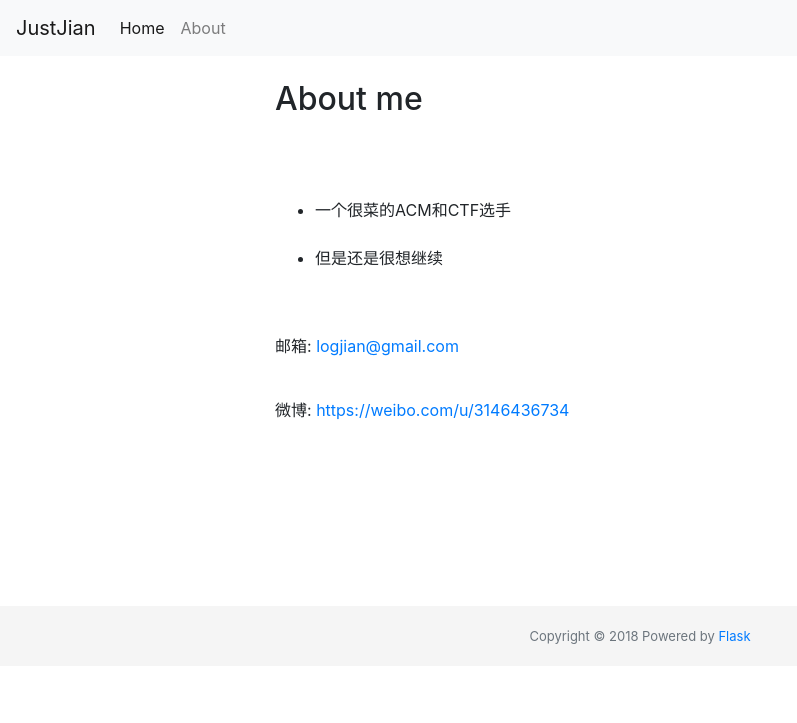
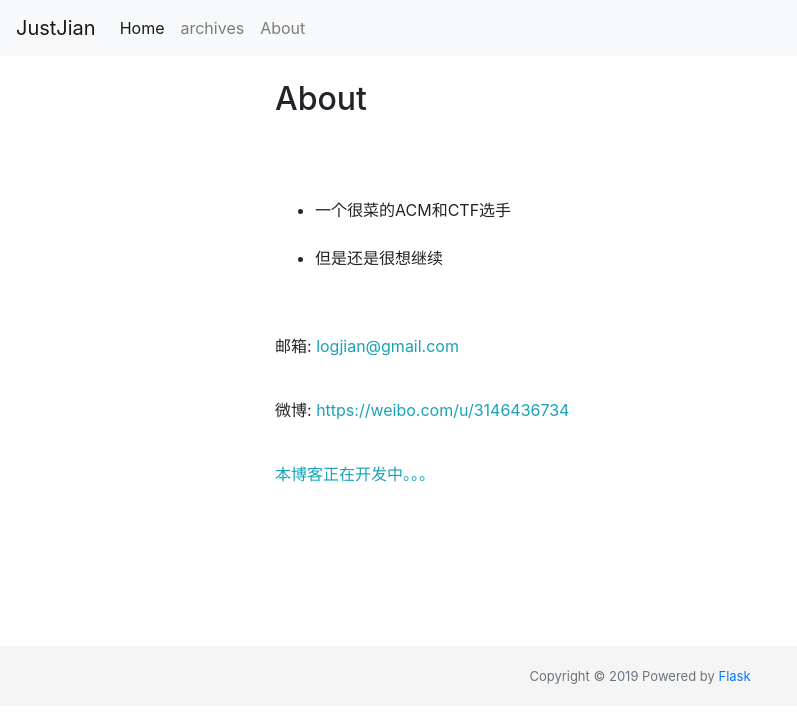
Before and after one commit to marryjianjian/flaskblog, a Flask app: page /about in a window 1280 px wide. Shown: the top 723 px of the page, without its empty margins (0-797 px from the left). Run offline with Flask 2, Linux system fonts and the light colour scheme; some libraries are stand-ins or nearby versions.

Commit message:
add archives and update README

```diff
--- a/blogapp/Main/views.py
+++ b/blogapp/Main/views.py
@@ -28,6 +28,17 @@ def about():
     return render_template('about.html')
 
 
+@main.route('/archives')
+def archives():
+    page = request.args.get('page', 1, type=int)
+    pagination = Post.query.order_by(Post.pub_date.desc()).paginate(
+        page, per_page=current_app.config['ARCHIVE_PER_PAGE'],
+        error_out=False)
+    posts = pagination.items
+    print(posts[0].pub_date.date())
+    return render_template('archives.html', posts=posts, pagination=pagination)
+
+
 ## Error Handler Views
 
 @main.app_errorhandler(403)
--- a/blogapp/templates/about.html
+++ b/blogapp/templates/about.html
@@ -6,14 +6,15 @@
     <div class="row">
     <div class="col-md-2"></div>
     <div class="col-md-8">
-        <h2>About me</h2>
+        <h2>About</h2>
         <br><br><br>
         <ul>
             <li>一个很菜的ACM和CTF选手</li><br>
             <li>但是还是很想继续</li><br>
         </ul><br>
-        <p>邮箱: <a href="mailto:logjian@gmail.com">logjian@gmail.com</a></p><br>
-        <p>微博: <a href="https://weibo.com/u/3146436734" target="_blank">https://weibo.com/u/3146436734</a></p><br>
+        <p>邮箱: <a class="text-info" href="mailto:logjian@gmail.com">logjian@gmail.com</a></p><br>
+        <p>微博: <a <a class="text-info" href="https://weibo.com/u/3146436734" target="_blank">https://weibo.com/u/3146436734</a></p><br>
+        <p><a <a class="text-info" href="https://github.com/jianchuanjie/flaskblog" target="_blank">本博客正在开发中。。。</a></p>
     </div>
     <div class="col-md-2"></div>
 </div>
--- a/blogapp/templates/layout.html
+++ b/blogapp/templates/layout.html
@@ -24,6 +24,9 @@
     <ul class="navbar-nav mr-auto">
       <li class="nav-item active">
         <a class="nav-link" href="{{ url_for('main.index') }}">Home</a>
+      </li>
+      <li class="nav-item">
+        <a class="nav-link" href="{{ url_for('main.archives') }}">archives</a>
       </li>
       <li class="nav-item">
         <a class="nav-link" href="{{ url_for('main.about') }}">About</a>
@@ -71,7 +74,7 @@
     <br><br><br><br>
     <footer class="footer">
     <div class="container text-center">
-      <span class="text-muted text-center">Copyright &copy; 2018 Powered by <a href="http://flask.pocoo.org/" target="_blank">Flask</a></span>
+      <span class="text-muted text-center">Copyright &copy; 2019 Powered by <a href="http://flask.pocoo.org/" target="_blank">Flask</a></span>
     </div>
     </footer>
     <script src="{{ url_for('static', filename='js/prism.js') }}"></script>
--- a/config.py
+++ b/config.py
@@ -6,3 +6,4 @@ SQLALCHEMY_ECHO = False
 BCRYPT_LOG_ROUNDS = 12
 
 POST_PER_PAGE = 10
+ARCHIVE_PER_PAGE = 20
```
Also changed, not shown: blogapp/templates/archives.html (added, +24 -0 lines), requirements.txt (+28 -28 lines), README.md.
